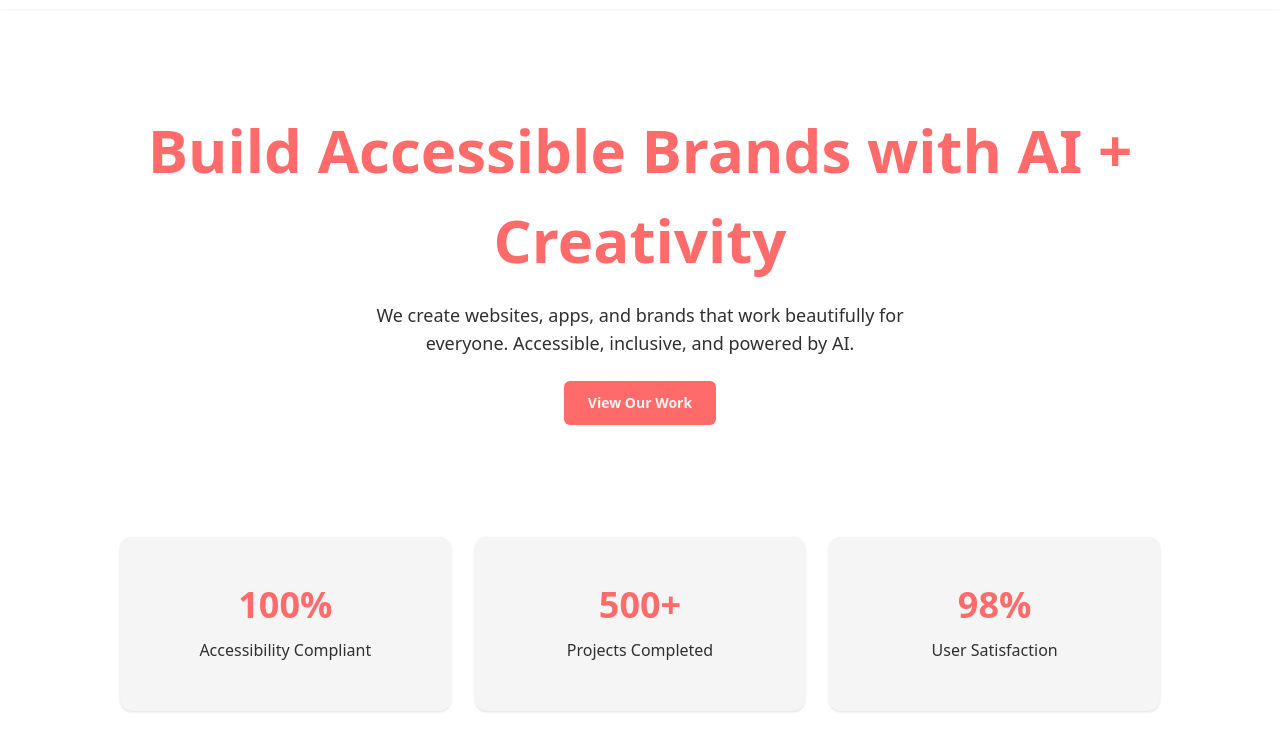
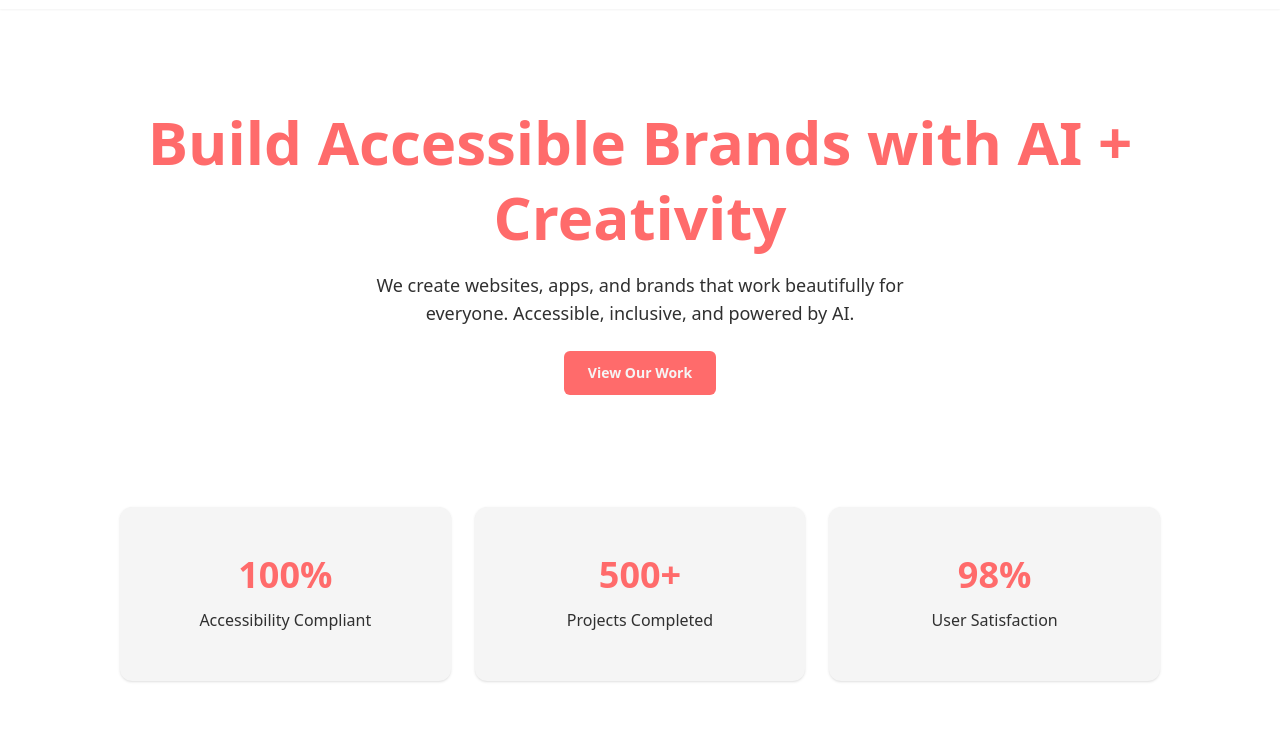
Before and after one commit to onlymasumrana/pdc-website, an Astro site: page / in a window 1280 px wide. Shown: the part 48-800 px from the top of the page. Built offline with nearby package versions, Linux system fonts and the light colour scheme; Astro itself is replaced by a stand-in of ours.

Commit message:
Adjust h1 line height of global h1

```diff
--- a/src/styles/global.css
+++ b/src/styles/global.css
@@ -37,7 +37,7 @@ body {
   @apply bg-[var(--color-bg)] text-[var(--color-text)] font-sans;
 }
 h1 {
-  @apply text-[var(--color-primary)] font-bold text-4xl/[1.5] md:text-5xl/[1.5] lg:text-6xl/[1.5] mb-2 md:mb-3 lg:mb-4;
+  @apply text-[var(--color-primary)] font-bold text-4xl/[1.25] md:text-5xl/[1.25] lg:text-6xl/[1.25] mb-2 md:mb-3 lg:mb-4;
 }
 
 h2 {
```
